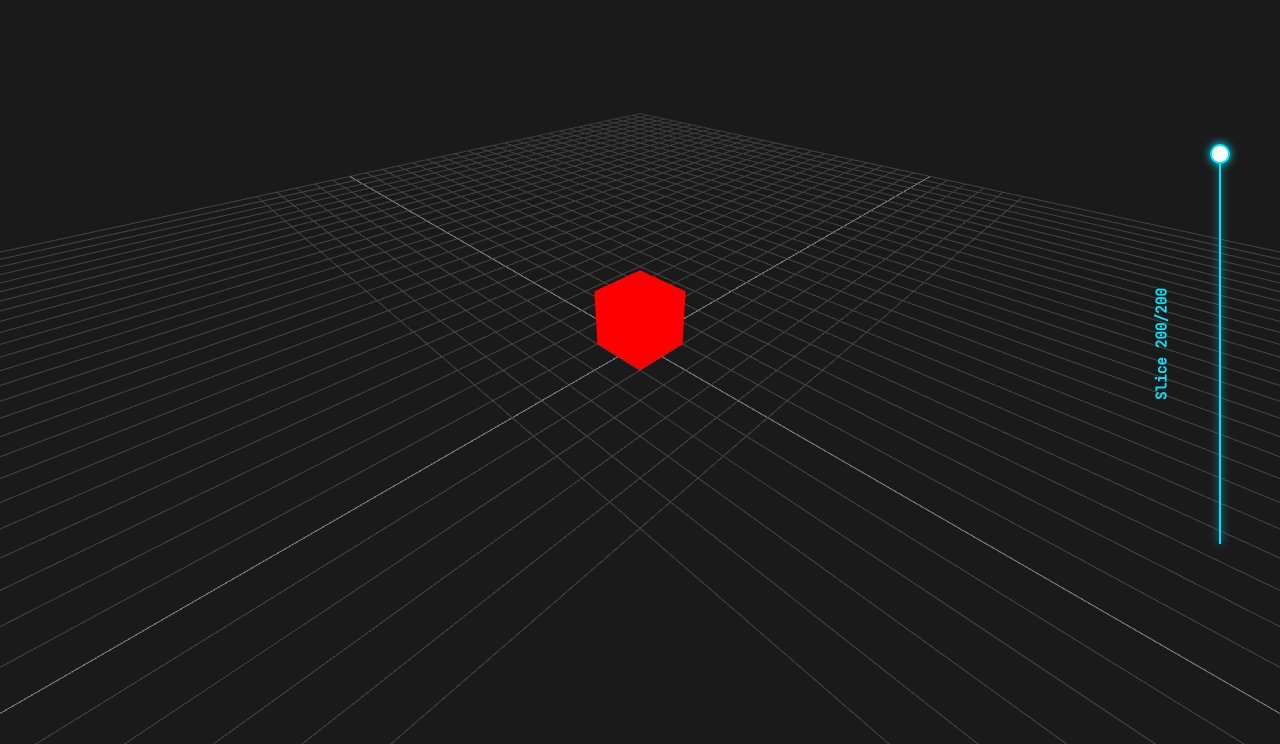
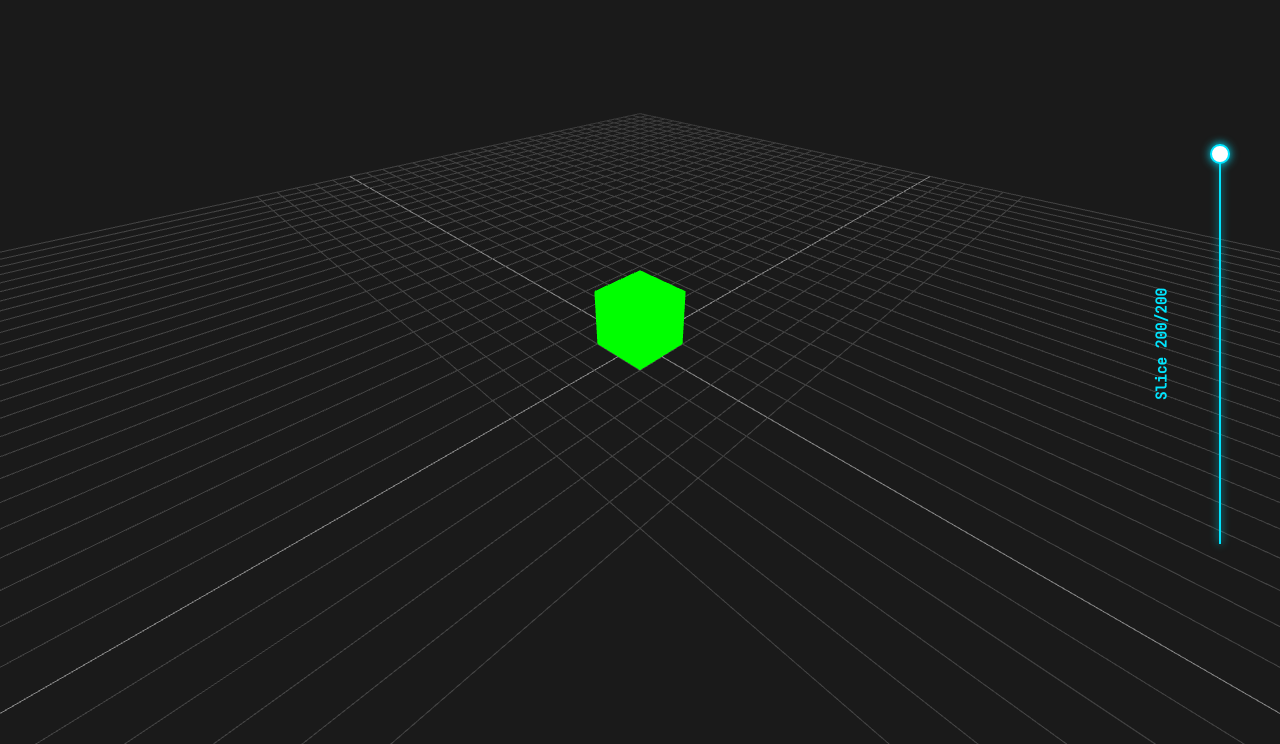
Before and after one commit to Noga212/BubblePrinter, a website built with Vite: page index.html in a window 1280 px wide. Shown: the part 56-800 px from the top of the page. Built offline with nearby package versions, Linux system fonts and the light colour scheme; animation ran at ten frames a second.

Commit message:
Force cache refresh with v2 param and add import map fallback for legacy paths

```diff
--- a/index.html
+++ b/index.html
@@ -42,11 +42,12 @@
     {
       "imports": {
         "three": "https://unpkg.com/three@0.160.0/build/three.module.js",
-        "three/addons/": "https://unpkg.com/three@0.160.0/examples/jsm/"
+        "three/addons/": "https://unpkg.com/three@0.160.0/examples/jsm/",
+        "three/examples/jsm/": "https://unpkg.com/three@0.160.0/examples/jsm/"
       }
     }
   </script>
-  <script type="module" src="./main.js"></script>
+  <script type="module" src="./main.js?v=2"></script>
 </body>
 
 </html>
--- a/main.js
+++ b/main.js
@@ -14,12 +14,13 @@ scene.fog = new THREE.Fog(0x1a1a1a, 20, 100);
 const gridHelper = new THREE.GridHelper(50, 50, 0x888888, 0x444444);
 scene.add(gridHelper);
 
-// Debug Cube
+// Debug Cube (Green = Fixed)
 const geometry = new THREE.BoxGeometry(2, 2, 2);
-const material = new THREE.MeshBasicMaterial({ color: 0xff0000 });
+const material = new THREE.MeshBasicMaterial({ color: 0x00ff00 }); // Green
 const cube = new THREE.Mesh(geometry, material);
 cube.position.y = 1;
 scene.add(cube);
+console.log("BubblePrinter Main.js v2 loaded");
 
 // Camera
 const camera = new THREE.PerspectiveCamera(75, window.innerWidth / window.innerHeight, 0.1, 1000);
```
